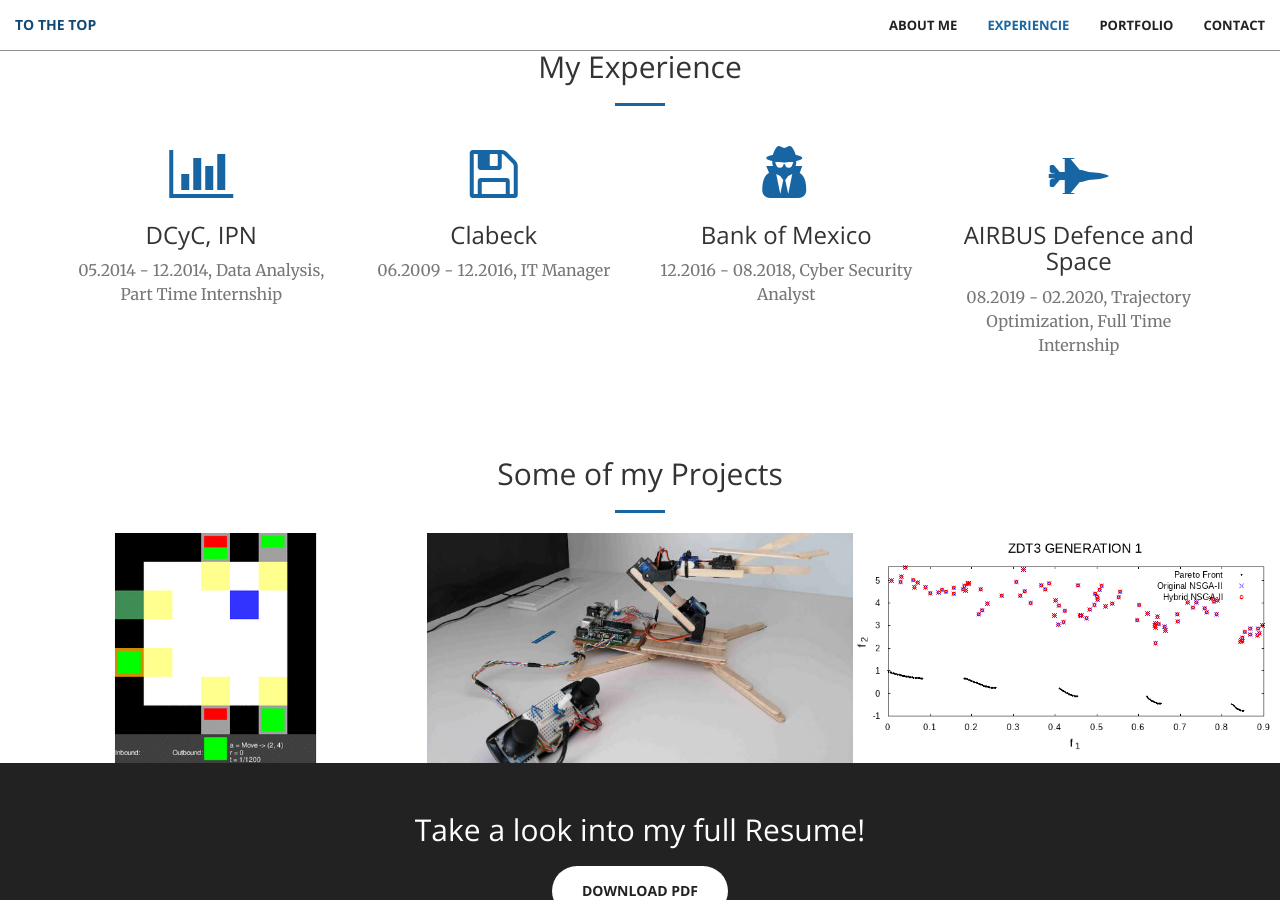
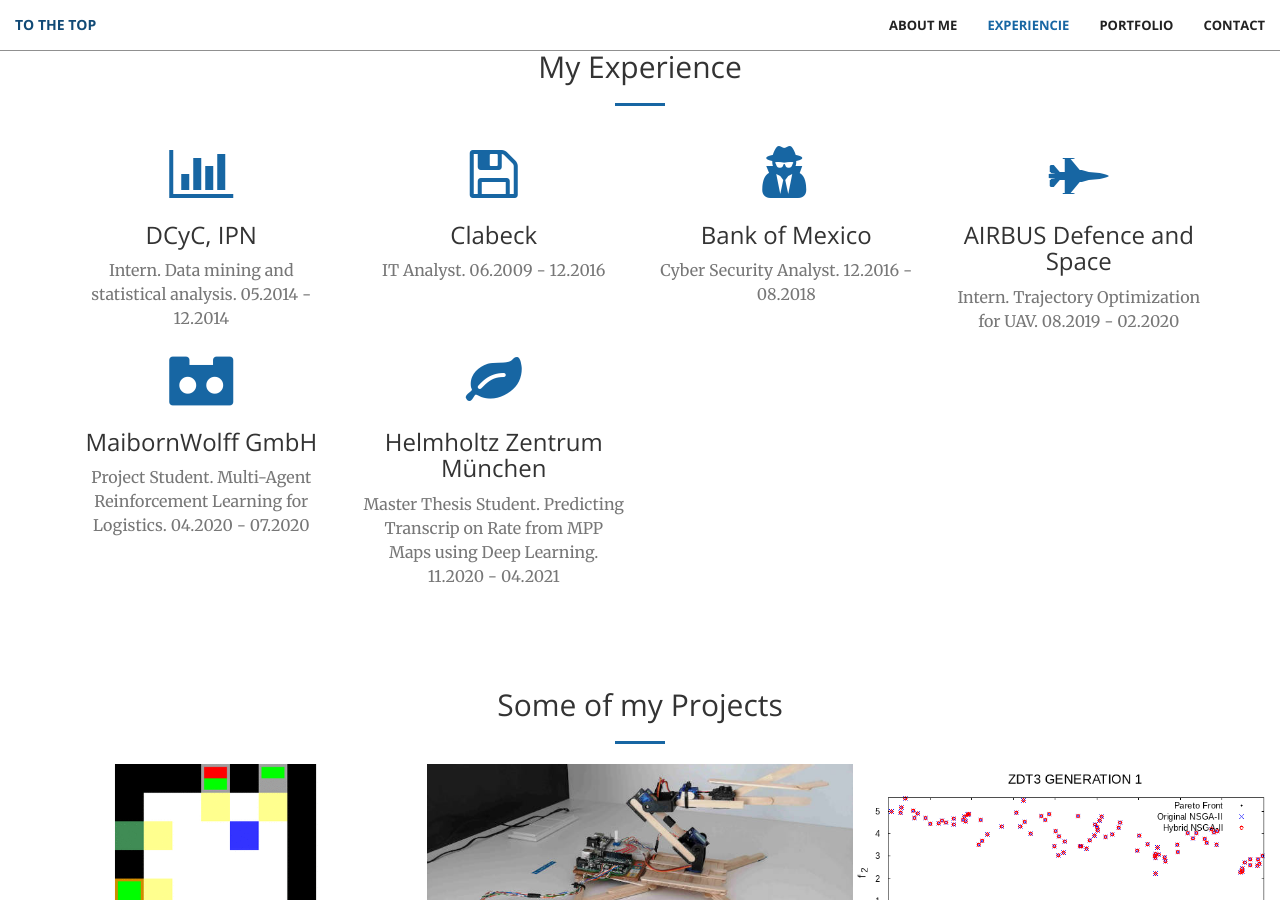
Before and after one commit to andresbecker/andresbecker.github.io, a Jekyll site: the page built from index.html, in a window 1280 px wide and 900 px high, scrolled down 1462 px. Built offline with Jekyll 4.4.1, drawn with Linux system fonts in a browser that asks for light colours.

Commit message:
new experience added

```diff
--- a/_includes/services.html
+++ b/_includes/services.html
@@ -13,28 +13,42 @@
               <div class="service-box">
                   <i class="fa fa-4x fa-bar-chart wow bounceIn text-primary" data-wow-delay=".3s"></i>
                   <h3>DCyC, IPN</h3>
-                  <p class="text-muted">05.2014 - 12.2014, Data Analysis, Part Time Internship</p>
+                  <p class="text-muted">Intern. Data mining and statistical analysis. 05.2014 - 12.2014</p>
               </div>
             </div>
             <div class="col-lg-3 col-md-6 text-center">
               <div class="service-box">
                   <i class="fa fa-4x fa-floppy-o wow bounceIn text-primary" data-wow-delay=".2s"></i>
                   <h3>Clabeck</h3>
-                  <p class="text-muted">06.2009 - 12.2016, IT Manager</p>
+                  <p class="text-muted">IT Analyst. 06.2009 - 12.2016</p>
               </div>
             </div>
             <div class="col-lg-3 col-md-6 text-center">
               <div class="service-box">
                   <i class="fa fa-4x fa-user-secret wow bounceIn text-primary" data-wow-delay=".1s"></i>
                   <h3>Bank of Mexico</h3>
-                  <p class="text-muted">12.2016 - 08.2018, Cyber Security Analyst</p>
+                  <p class="text-muted">Cyber Security Analyst. 12.2016 - 08.2018</p>
               </div>
             </div>
             <div class="col-lg-3 col-md-6 text-center">
               <div class="service-box">
                   <i class="fa fa-4x fa-fighter-jet wow bounceIn text-primary"></i>
                   <h3>AIRBUS Defence and Space</h3>
-                  <p class="text-muted">08.2019 - 02.2020, Trajectory Optimization, Full Time Internship</p>
+                  <p class="text-muted">Intern. Trajectory Optimization for UAV. 08.2019 - 02.2020</p>
+              </div>
+            </div>
+            <div class="col-lg-3 col-md-6 text-center">
+              <div class="service-box">
+                  <i class="fa fa-4x fa-simplybuilt wow bounceIn text-primary"></i>
+                  <h3>MaibornWolff GmbH</h3>
+                  <p class="text-muted">Project Student. Multi-Agent Reinforcement Learning for Logistics. 04.2020 - 07.2020</p>
+              </div>
+            </div>
+            <div class="col-lg-3 col-md-6 text-center">
+              <div class="service-box">
+                  <i class="fa fa-4x fa-leaf wow bounceIn text-primary"></i>
+                  <h3>Helmholtz Zentrum München</h3>
+                  <p class="text-muted">Master Thesis Student. Predicting Transcrip on Rate from MPP Maps using Deep Learning. 11.2020 - 04.2021</p>
               </div>
             </div>
         </div>
```
